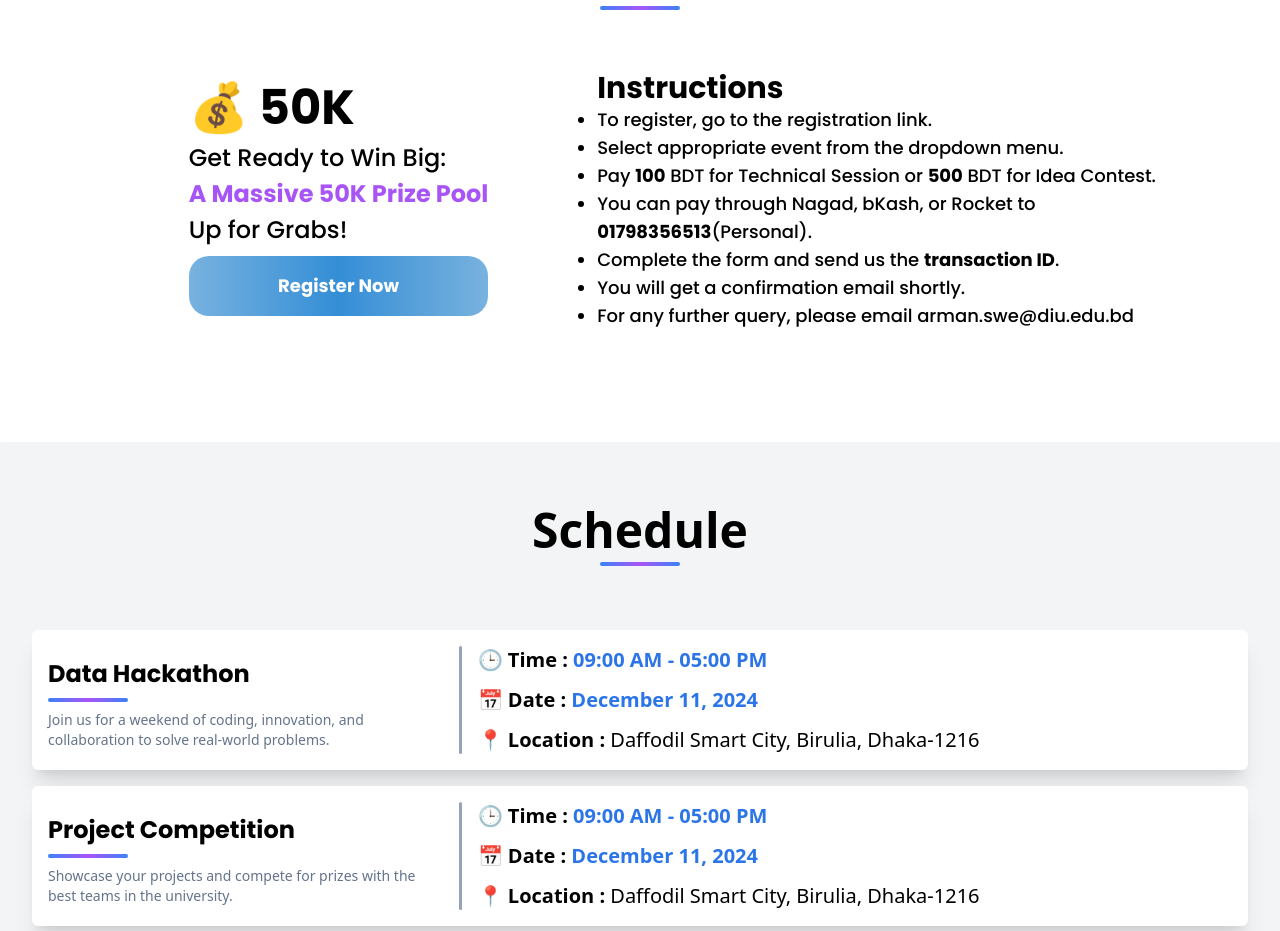
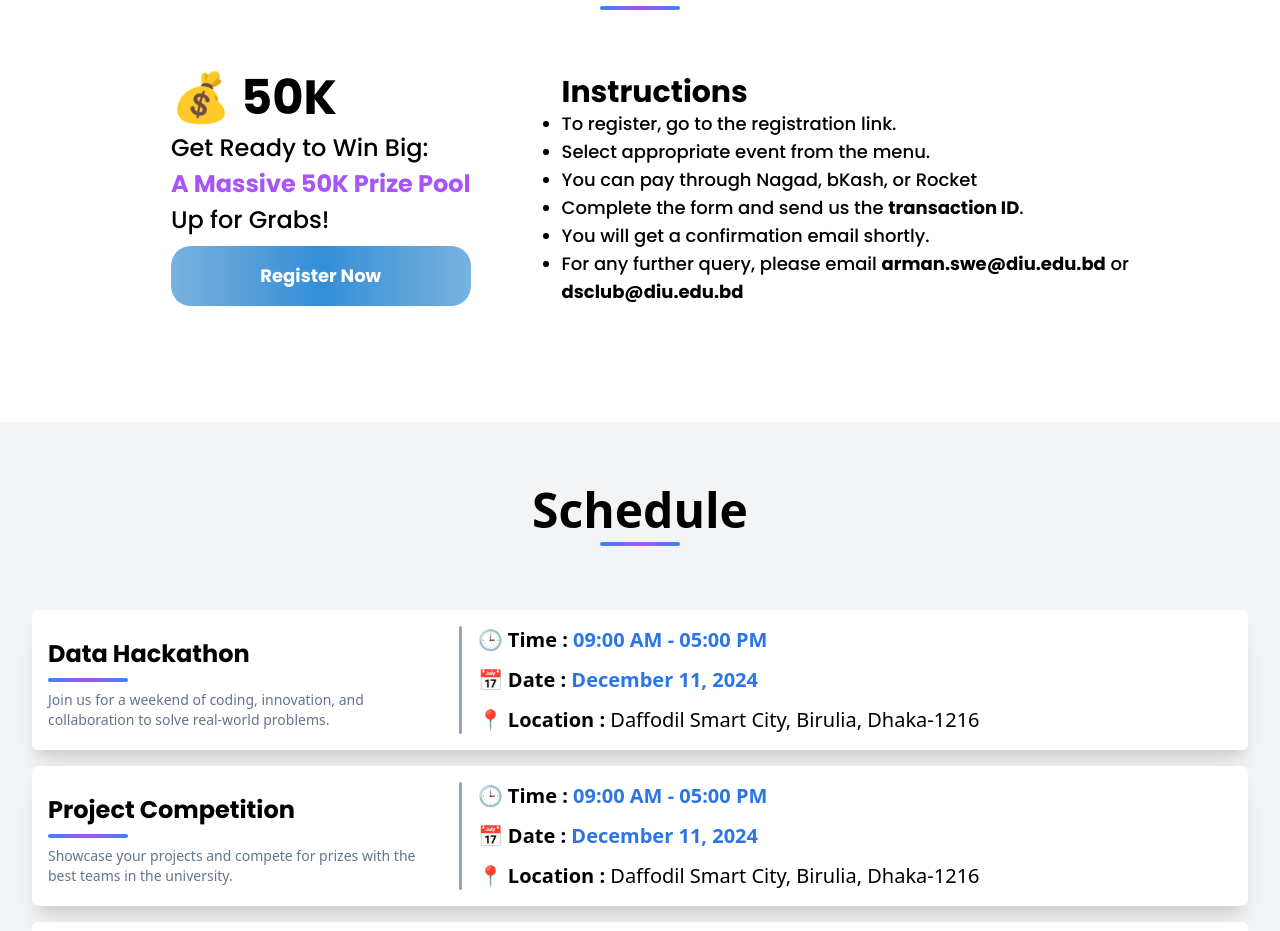
Before and after one commit to Y3ASIN/datascience-summit, a Next.js app: page / in a window 1280 px wide. Shown: the part 2340-3271 px from the top of the page. Built offline with nearby package versions, Linux system fonts and the light colour scheme.

Commit message:
Update the instraction.

```diff
--- a/components/RegistrationInstruction.tsx
+++ b/components/RegistrationInstruction.tsx
@@ -19,7 +19,7 @@ const Instruction: React.FC = () => {
         </div>
       </div>
 
-        <hr className="block sm:hidden rounded-lg my-2"/>
+      <hr className="my-2 block rounded-lg sm:hidden" />
 
       <div className="my-3 flex flex-col items-center justify-center">
         <div className="flex flex-col items-start">
@@ -27,23 +27,23 @@ const Instruction: React.FC = () => {
           <div>
             <ul className="list-disc text-xs sm:text-lg">
               <li>To register, go to the registration link.</li>
-              <li>Select appropriate event from the dropdown menu.</li>
-              <li>
+              <li>Select appropriate event from the menu.</li>
+              {/* <li>
                 Pay <span className="font-semibold">100</span> BDT for Technical
                 Session or <span className="font-semibold">500</span> BDT for
                 Idea Contest.
-              </li>
-              <li>
-                You can pay through Nagad, bKash, or Rocket to{" "}
-                <span className="font-semibold"> 01798356513</span>
-                (Personal).
-              </li>
+              </li> */}
+              <li>You can pay through Nagad, bKash, or Rocket</li>
               <li>
                 Complete the form and send us the{" "}
                 <span className="font-semibold"> transaction ID</span>.
               </li>
               <li>You will get a confirmation email shortly.</li>
-              <li>For any further query, please email arman.swe@diu.edu.bd</li>
+              <li>
+                For any further query, please email{" "}
+                <strong>arman.swe@diu.edu.bd</strong> or{" "}
+                <strong>dsclub@diu.edu.bd</strong>{" "}
+              </li>
             </ul>
           </div>
         </div>
--- a/constants/index.ts
+++ b/constants/index.ts
@@ -209,6 +209,9 @@ export const formLinks = [
   {
     title: "Idea Poster Presentation",
     link: "https://forms.gle/sJSJJQnmZJS7EYVo7",
+    // instructions: [
+
+    // ],
     image: "/banners/Idea Poster.png",
   },
   {
```
